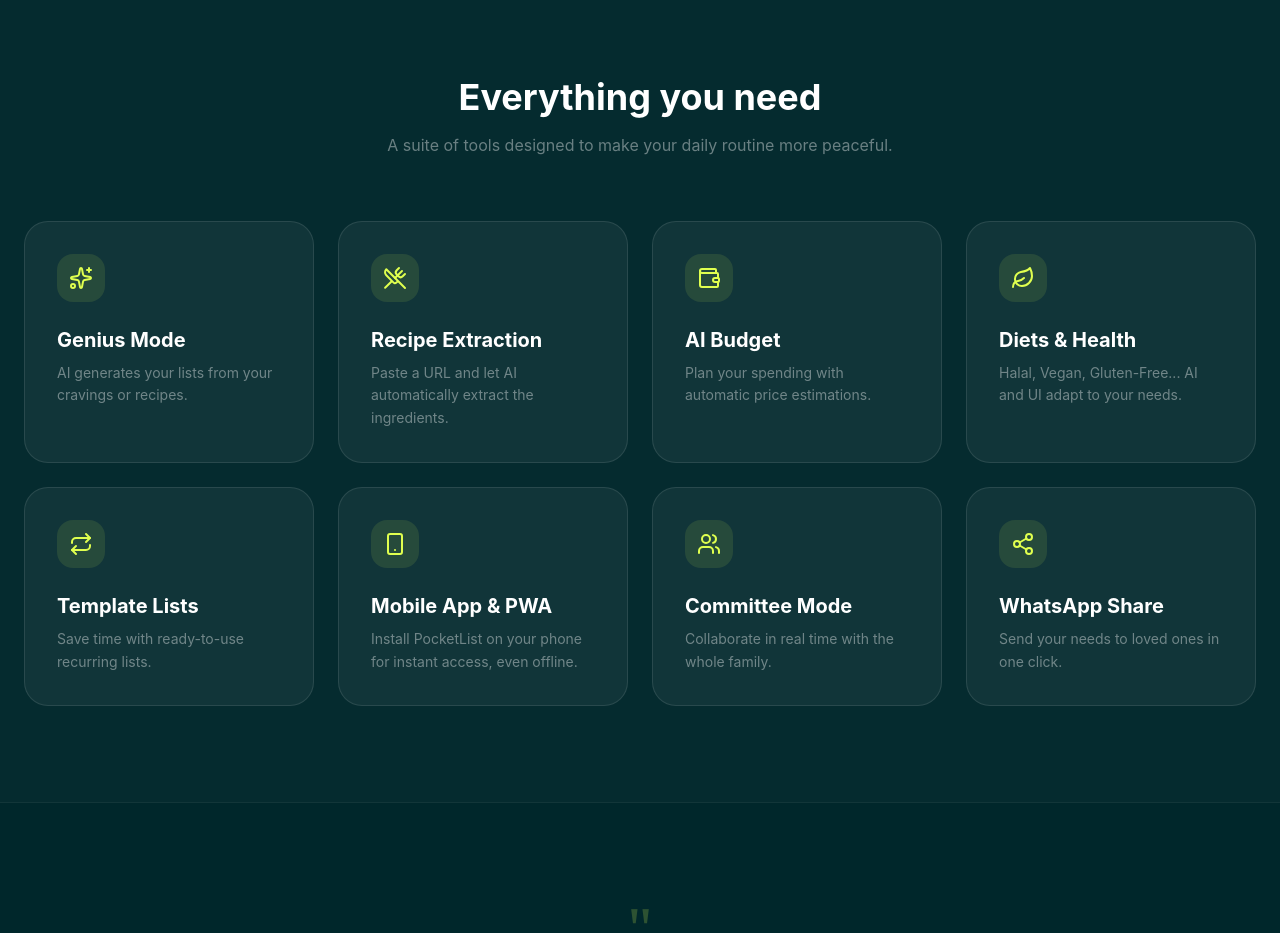
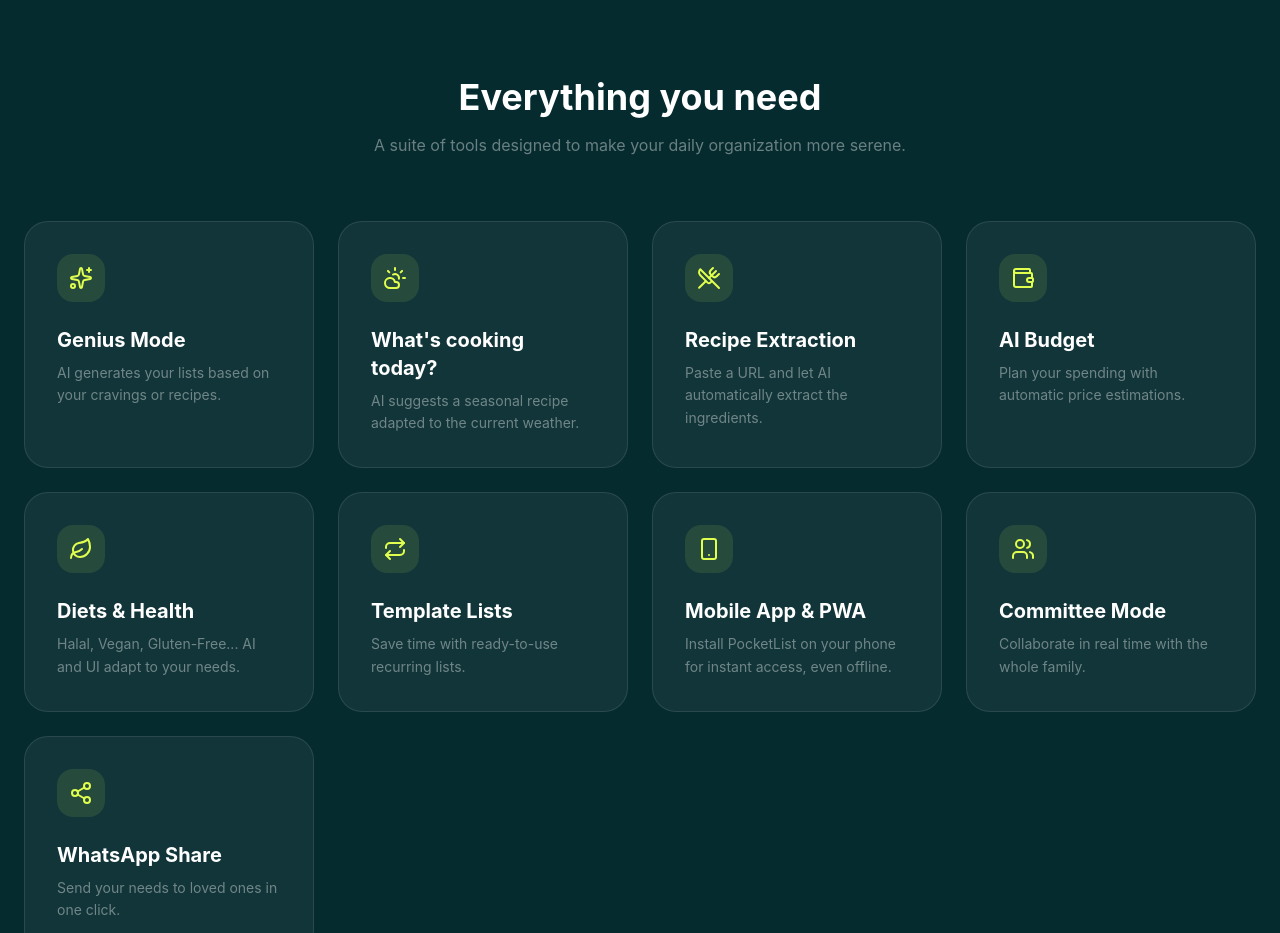
Before and after one commit to novaskilltech/pocketlist, a React (Vite) app: page / in a window 1280 px wide. Shown: the part 960-1893 px from the top of the page. Built offline with nearby package versions, Linux system fonts and the light colour scheme; no server answers.

Commit message:
feat: add AI Inspiration to landing page features

```diff
--- a/src/components/LandingPage.tsx
+++ b/src/components/LandingPage.tsx
@@ -1,5 +1,5 @@
 import { motion } from 'motion/react';
-import { Sparkles, Users, Share2, ShoppingBag, ArrowRight, CheckCircle2, Crown, UtensilsCrossed, Leaf, Repeat, Wallet, Smartphone, Search } from 'lucide-react';
+import { Sparkles, Users, Share2, ShoppingBag, ArrowRight, CheckCircle2, Crown, UtensilsCrossed, Leaf, Repeat, Wallet, Smartphone, Search, CloudSun } from 'lucide-react';
 import { useTranslation, LOCALE_META, Locale } from '../i18n';
 
 interface LandingPageProps {
@@ -146,6 +146,7 @@
           <div className="grid md:grid-cols-2 lg:grid-cols-4 gap-6">
             {[
               { icon: <Sparkles className="w-6 h-6" />, title: t('landing.genius'), desc: t('landing.geniusDesc') },
+              { icon: <CloudSun className="w-6 h-6" />, title: t('landing.inspiration'), desc: t('landing.inspirationDesc') },
               { icon: <UtensilsCrossed className="w-6 h-6" />, title: t('landing.recipe'), desc: t('landing.recipeDesc') },
               { icon: <Wallet className="w-6 h-6" />, title: t('landing.budget'), desc: t('landing.budgetDesc') },
               { icon: <Leaf className="w-6 h-6" />, title: t('landing.diet'), desc: t('landing.dietDesc') },
--- a/src/locales/en.ts
+++ b/src/locales/en.ts
@@ -5,9 +5,13 @@
     'landing.heroDesc': 'PocketList transforms grocery shopping into a smooth, smart, and collaborative experience. No more forgetting, no more lost messages.',
     'landing.cta': 'Get started for free', 'landing.users': '+2k active users',
     'landing.featuresTitle': 'Everything you need',
-    'landing.featuresDesc': 'A suite of tools designed to make your daily routine more peaceful.',
-    'landing.genius': 'Genius Mode', 'landing.geniusDesc': 'AI generates your lists from your cravings or recipes.',
-    'landing.committee': 'Committee Mode', 'landing.committeeDesc': 'Collaborate in real time with the whole family.',
+    'landing.featuresDesc': 'A suite of tools designed to make your daily organization more serene.',
+    'landing.genius': 'Genius Mode',
+    'landing.geniusDesc': 'AI generates your lists based on your cravings or recipes.',
+    'landing.inspiration': "What's cooking today?",
+    'landing.inspirationDesc': "AI suggests a seasonal recipe adapted to the current weather.",
+    'landing.committee': 'Committee Mode',
+    'landing.committeeDesc': 'Collaborate in real time with the whole family.',
     'landing.share': 'WhatsApp Share', 'landing.shareDesc': 'Send your needs to loved ones in one click.',
     'landing.essentials': 'Essentials', 'landing.essentialsDesc': 'A library of products ready to be added.',
     'landing.pwa': 'Mobile App & PWA', 'landing.pwaDesc': 'Install PocketList on your phone for instant access, even offline.',
--- a/src/locales/fr.ts
+++ b/src/locales/fr.ts
@@ -11,6 +11,8 @@
     'landing.featuresDesc': "Une suite d'outils pensés pour rendre votre organisation quotidienne plus sereine.",
     'landing.genius': 'Mode Genius',
     'landing.geniusDesc': "L'IA génère vos listes à partir de vos envies ou recettes.",
+    'landing.inspiration': "Qu'est-ce qu'on mange ?",
+    'landing.inspirationDesc': "L'IA vous suggère une recette de saison adaptée à la météo actuelle.",
     'landing.committee': 'Mode Comité',
     'landing.committeeDesc': 'Collaborez en temps réel avec toute la famille.',
     'landing.share': 'Partage WhatsApp',
```
